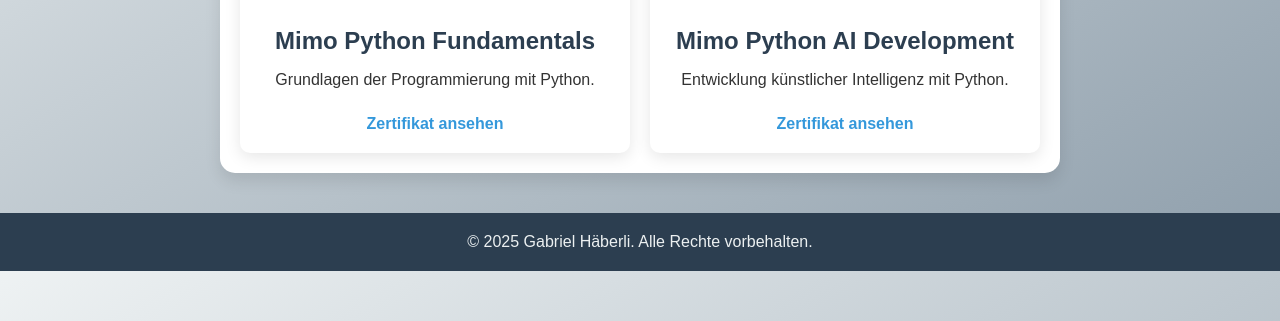
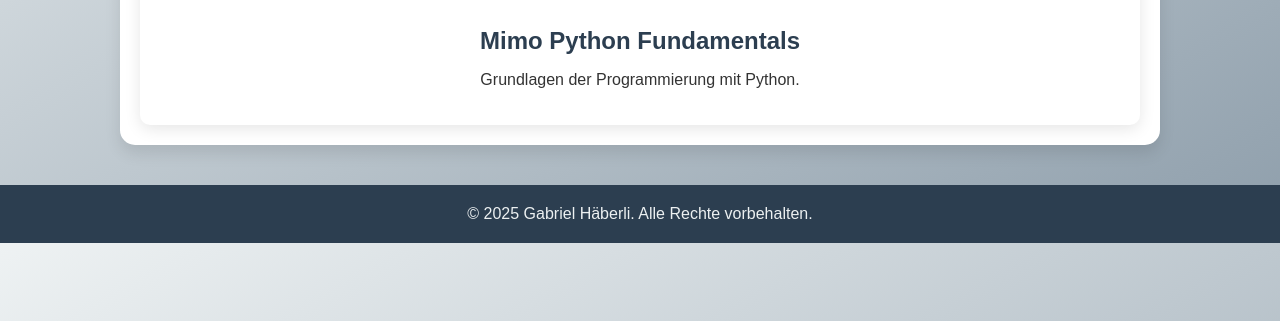
Before and after one commit to Gabriel-afk-cmd/My-Portfolio, a website: page zertifikate.html in a window 1280 px wide. Shown: the part 479-800 px from the top of the page. Drawn offline with Linux system fonts and the light colour scheme.

Commit message:
Update zertifikate.html

```diff
--- a/zertifikate.html
+++ b/zertifikate.html
@@ -16,32 +16,40 @@
                 "hero-title": "Certificates",
                 "cert-1-title": "Mimo Python Fundamentals",
                 "cert-1-desc": "Fundamentals of programming with Python.",
-                "cert-1-link": "View Certificate",
                 "cert-2-title": "Mimo Python AI Development",
                 "cert-2-desc": "Developing artificial intelligence with Python.",
-                "cert-2-link": "View Certificate",
                 "cert-3-title": "SentinelOne Sales Accreditation",
                 "cert-3-desc": "Fundamentals of sales strategy.",
-                "cert-3-link": "View Certificate",
                 "cert-4-title": "Multicheck ICT Aptitude Analysis",
                 "cert-4-desc": "Results of the ICT EFZ aptitude test.",
-                "cert-4-link": "View Analysis"
+                "cert-5-title": "Mimo HTML & CSS",
+                "cert-5-desc": "Introduction to web development with HTML & CSS.",
+                "cert-6-title": "Mimo JavaScript Basics",
+                "cert-6-desc": "Fundamentals of JavaScript programming.",
+                "cert-7-title": "Cybersecurity Awareness",
+                "cert-7-desc": "Basic knowledge of cybersecurity threats and protection methods.",
+                "view-certificate": "View Certificate",
+                "view-analysis": "View Analysis"
             },
             de: {
                 "page-title": "Zertifikate",
                 "hero-title": "Zertifikate",
                 "cert-1-title": "Mimo Python Fundamentals",
                 "cert-1-desc": "Grundlagen der Programmierung mit Python.",
-                "cert-1-link": "Zertifikat ansehen",
                 "cert-2-title": "Mimo Python AI Development",
                 "cert-2-desc": "Entwicklung künstlicher Intelligenz mit Python.",
-                "cert-2-link": "Zertifikat ansehen",
                 "cert-3-title": "SentinelOne Sales Accreditation",
                 "cert-3-desc": "Grundlagen der Verkaufsstrategie.",
-                "cert-3-link": "Zertifikat ansehen",
                 "cert-4-title": "Multicheck ICT Eignungsanalyse",
                 "cert-4-desc": "Ergebnisse der Eignungsanalyse für Informatiker EFZ.",
-                "cert-4-link": "Analyse ansehen"
+                "cert-5-title": "Mimo HTML & CSS",
+                "cert-5-desc": "Einführung in die Webentwicklung mit HTML & CSS.",
+                "cert-6-title": "Mimo JavaScript Basics",
+                "cert-6-desc": "Grundlagen der JavaScript-Programmierung.",
+                "cert-7-title": "Cybersecurity Awareness",
+                "cert-7-desc": "Grundkenntnisse über Cybersecurity-Bedrohungen und Schutzmaßnahmen.",
+                "view-certificate": "Zertifikat ansehen",
+                "view-analysis": "Analyse ansehen"
             }
         };
 
@@ -112,7 +120,7 @@
 
         /* Main Container */
         .container {
-            max-width: 800px;
+            max-width: 1000px;
             margin: 40px auto;
             padding: 20px;
             background: white;
@@ -175,7 +183,7 @@
 </head>
 <body>
 
-    <!-- Navigation (Stays in German) -->
+    <!-- Navigation -->
     <nav>
         <a href="index.html">Startseite</a>
         <a href="personalien.html">Personalien</a>
@@ -204,23 +212,13 @@
             <div class="certificate-item">
                 <img src="images/python_image.png" alt="Python Fundamentals">
                 <h3 data-lang="cert-1-title">Mimo Python Fundamentals</h3>
-                <p data-lang="cert-1-desc">Grundlagen der Programmierung mit Python.</p>
-                <a class="download-link" href="Files/Mimo_Python_Certificate.pdf" target="_blank" data-lang="cert-1-link">Zertifikat ansehen</a>
-            </div>
-
-            <div class="certificate-item">
-                <img src="images/AI.jpg" alt="Python AI Development">
-                <h3 data-lang="cert-2-title">Mimo Python AI Development</h3>
-                <p data-lang="cert-2-desc">Entwicklung künstlicher Intelligenz mit Python.</p>
-                <a class="download-link" href="Files/Python_AI_Development_Certificate.pdf" target="_blank" data-lang="cert-2-link">Zertifikat ansehen</a>
+                <p data-lang="cert-1-desc"></p>
             </div>
         </div>
     </div>
 
     <!-- Footer -->
-    <footer>
-        © 2025 Gabriel Häberli. Alle Rechte vorbehalten.
-    </footer>
+    <footer>© 2025 Gabriel Häberli. Alle Rechte vorbehalten.</footer>
 
 </body>
 </html>
```
